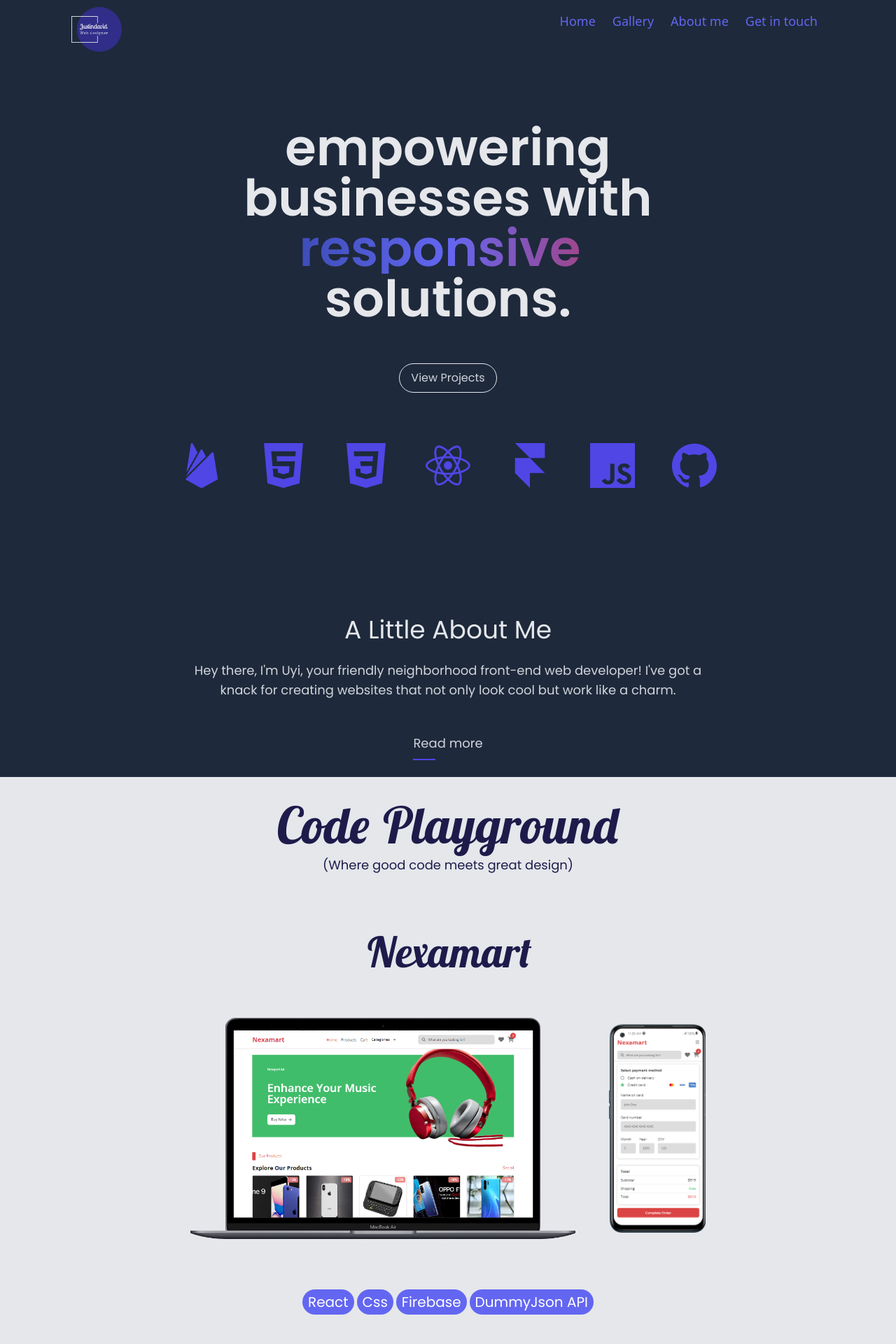
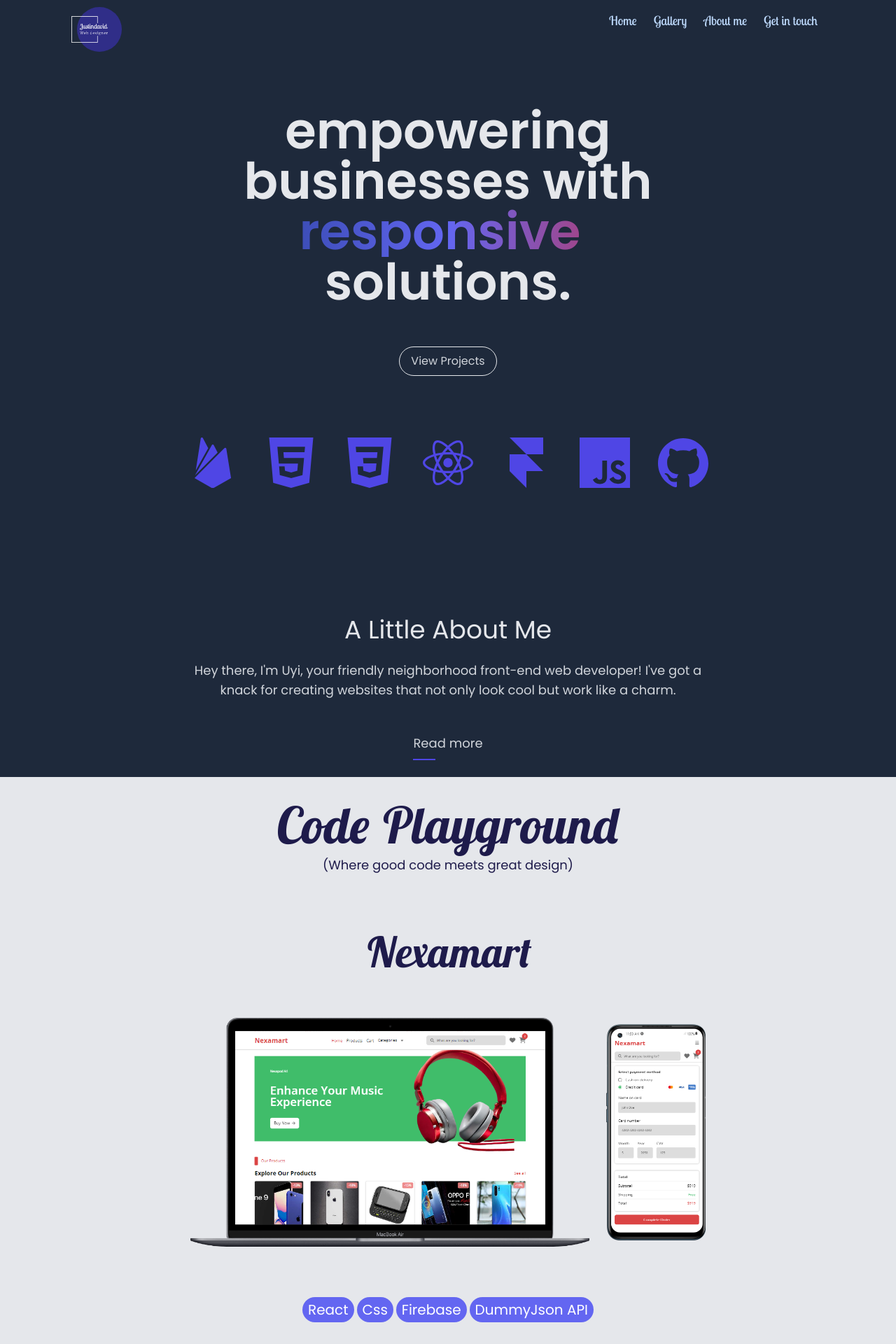
Before and after one commit to Uyimolo/my-react-portfolio, a React (Vite) app: page / in a window 1280 px wide. Shown: the top 1920 px of the page at 70% size. Built offline with nearby package versions, Linux system fonts and the light colour scheme.

Commit message:
small changes

```diff
--- a/src/components/About.jsx
+++ b/src/components/About.jsx
@@ -11,7 +11,7 @@ const About = () => {
           A Little About Me
         </h2>
 
-        <p className='text-gray-300 font-Poppins md:max-w-2xl leading- text-center md:mx-auto lg:max-w-3xl lg:text-lg '>
+        <p className='text-gray-300 font-Poppins mx-auto w-[90%] max-w-[35rem] md:max-w-2xl leading- text-center  lg:max-w-3xl lg:text-lg '>
           {`Hey there, I'm Uyi, your friendly neighborhood front-end web developer! I've got a knack for creating websites that not only look cool but work like a charm. `}
         </p>
 
--- a/src/components/Header.jsx
+++ b/src/components/Header.jsx
@@ -39,7 +39,7 @@ const Header = ({ navActive, setNavActive }) => {
         alt='menu button'
         className={` ${
           navActive ? 'rotate-90' : 'rotate-0'
-        } cursor-pointer transition-transform duration-300 z-20 lg:hidden self-center`}
+        } bg-slate-800 p-2 rounded cursor-pointer transition-transform duration-300 z-20 lg:hidden self-center`}
         onClick={() => {
           setNavActive(!navActive);
         }}
--- a/src/components/Hero.jsx
+++ b/src/components/Hero.jsx
@@ -24,9 +24,9 @@ const Hero = () => {
       variants={containerVariant}
       initial='start'
       animate='end'
-      className=' flex h-screen bg-blak relative flex-col py-[2rem] space-y-6 px-6 items-center justify-center lg:pt-20'>
+      className=' flex min-h-screen bg-blak relative flex-col py-[3.5rem] space-y-6 px-6 items-center justify-center lg:pt-20'>
       {/* TypewriterHome handles typewriter effect on homepage lol */}
-      <h1 className='text-[2.5em]  leading-[1.1] text-gray-200 font-semibold font-Poppins max-w-sm mt-6  mb-8 md:text-7xl md:max-w-lg md:mb-8 md:max-w-lg md:mx-auto text-center lg:max-w-3xl  lg:text-7xl '>
+      <h1 className='text-[2.5em]  leading-[1.2] text-gray-200 font-semibold font-Poppins max-w-sm mt-6  mb-8 md:text-7xl md:max-w-lg md:mb-8 md:max-w-lg md:mx-auto text-center lg:max-w-3xl  lg:text-7xl '>
         empowering businesses with <TypewriterHome />
         solutions.
       </h1>
--- a/src/components/Nav.jsx
+++ b/src/components/Nav.jsx
@@ -1,7 +1,7 @@
-import { PropTypes } from "prop-types";
-import { motion } from "framer-motion";
-import { useMediaQuery } from "react-responsive";
-import NavItems from "./NavItems";
+/* eslint-disable react/prop-types */
+import { motion } from 'framer-motion';
+import { useMediaQuery } from 'react-responsive';
+import NavItems from './NavItems';
 
 const Nav = ({ navActive, setNavActive }) => {
   const isDesktop = useMediaQuery({ minWidth: 1024 });
@@ -20,20 +20,22 @@ const Nav = ({ navActive, setNavActive }) => {
         open: {
           y: 0,
           transition: {
-            when: "beforeChildren",
+            when: 'beforeChildren',
             duration: 0.5,
             staggerChildren: 0.2,
             // type: "spring"
           },
         },
         closed: {
-          y: "-110%",
+          y: '-110%',
           transition: {
+            when: 'afterChildren',
             duration: 0.5,
+            // staggerChildren: 0.1,
           },
         },
       };
-  // conditionally set and remove animations for mobile and desktop views
+
   const navItemsVariants = isDesktop
     ? {
         open: {
@@ -53,27 +55,27 @@ const Nav = ({ navActive, setNavActive }) => {
 
         closed: {
           opacity: 0,
+
           // x: "100%"
         },
       };
 
   const navItems = [
-    { text: "Home", link: "/" },
-    { text: "Gallery", link: "projects" },
-    { text: "About me", link: "about" },
-    { text: "Get in touch", link: "contact" },
+    { text: 'Home', link: '/' },
+    { text: 'Gallery', link: 'projects' },
+    { text: 'About me', link: 'about' },
+    { text: 'Get in touch', link: 'contact' },
   ];
 
   return (
     <motion.nav
-      animate={navActive ? "open" : "closed"}
+      animate={navActive ? 'open' : 'closed'}
       variants={navVariants}
       initial={false}
-      className={`flex flex-col absolute justify-center space-y-6 items-center left-0 top-0 right-0 mx-auto bg-slate-900 border-b-2 w-full h-screen z-20  lg:justify-right lg:relative lg:flex-row lg:shadow-none lg:pr-16 lg:py-0 lg:h-auto lg:bg-transparent lg:w-fit lg:items-center lg:space-y-0 lg:space-x-6 lg:mx-0 lg:border-none xl:pr-0`}
-    >
+      className={`flex flex-col absolute justify-center space-y-6 items-center left-0 top-0 right-0 mx-auto bg-slate-900 border-b-2 w-full h-screen z-20  lg:justify-right lg:relative lg:flex-row lg:shadow-none lg:pr-16 lg:py-0 lg:h-auto lg:bg-transparent lg:w-fit lg:items-center lg:space-y-0 lg:space-x-6 lg:mx-0 lg:border-none xl:pr-0`}>
       {/* iterate over navItems and display each nav and icon */}
       {navItems.map((navItem, index) => (
-        <motion.div key={index} variants={navItemsVariants} className="">
+        <motion.div key={index} variants={navItemsVariants} className=''>
           <NavItems setNavActive={setNavActive} navItem={navItem} />
         </motion.div>
       ))}
@@ -81,9 +83,4 @@ const Nav = ({ navActive, setNavActive }) => {
   );
 };
 
-Nav.propTypes = {
-  navActive: PropTypes.bool,
-  setNavActive: PropTypes.func.isRequired,
-};
-
 export default Nav;
--- a/src/components/NavItems.jsx
+++ b/src/components/NavItems.jsx
@@ -13,7 +13,7 @@ const NavItems = ({ navItem, setNavActive,  }) => {
       <Link
         onClick={() => setNavActive(false)}
         to={navItem.link}
-        className="text-indigo-500 w-fit text-3xl transition-all duration-900 ease-in-out  lg:text-lg lg:hover:bg-transparent lg:my-0 hover:border-b-2 border-indigo-600  lg:w-fit"
+        className="text-blue-200 font-Lobster w-fit text-7xl md:text-9xl transition-all duration-900 ease-in-out  lg:text-lg lg:hover:bg-transparent lg:my-0 hover:border-b-2 border-indigo-600  lg:w-fit"
       >
         {navItem.text}
       </Link>
--- a/src/components/Project.jsx
+++ b/src/components/Project.jsx
@@ -4,7 +4,7 @@ import Slide from './Slide';
 const Project = ({ project }) => {
   return (
     <div>
-      <Slide slideClass='group flex space-y-12 flex-col mx-auto items-center justify-center '>
+      <Slide slideClass='group flex space-y-12 flex-col mx-auto items-center justify-center'>
         <div>
           <h1
             className={`text-6xl font-Lobster text-center italic font-bold text-indigo-950 md:text-8xl lg:text-6xl`}>
@@ -14,7 +14,7 @@ const Project = ({ project }) => {
         {/*  */}
         <div className='space-y-12'>
           <div
-            className={`relative flex flex-col items-center justify-center p-4 gap-12 md:max-w-2xl lg:flex-row xl:max-w-3xl 2xl:max-w-6xl`}>
+            className={`relative flex flex-col items-center justify-center p-4 space-y-6 md:max-w-2xl lg:flex-row lg:space-y-0 lg:space-x-6 xl:max-w-3xl 2xl:max-w-6xl`}>
             <Slide
               slideClass='mx-auto rounded-md w-full md:w-[80%]'
               slideVariants={{
@@ -36,7 +36,7 @@ const Project = ({ project }) => {
             </Slide>
 
             <Slide
-              slideClass='w-[30%] md:w-[20%]'
+              slideClass='w-[25%] md:w-[20%]'
               slideVariants={{
                 hidden: { x: 100 },
                 visible: {
@@ -57,12 +57,12 @@ const Project = ({ project }) => {
             </Slide>
           </div>
 
-          <div className='flex flex-col py-2 space-y-4 px-4 justify-between items-center '>
-            <div className='flex flex-wrap items-center space-x-1 pb-4 '>
+          <div className=''>
+            <div className='flex flex-wrap items-center justify-center space-x-1 pb-4 '>
               {project.technologies.map((tech, index) => (
                 <p
                   key={index}
-                  className='px-2 py-1 text-sm font-Poppins bg-indigo-500 rounded-full text-white text-center md:text-xl'>
+                  className='px-2 py-1 text-sm font-Poppins bg-indigo-500 rounded-full text-white text-center mt-2 md:text-xl'>
                   {tech}
                 </p>
               ))}
--- a/src/components/TechStack.jsx
+++ b/src/components/TechStack.jsx
@@ -23,10 +23,10 @@ const TechStack = () => {
     },
   };
 
-  const iconStyle = "text-indigo-600 text-[2em] md:text-[2.8em] xl:text-[4em]";
+  const iconStyle = "text-indigo-600 mt-4 text-[2.3em] md:text-[3.5em] xl:text-[4.5em]";
   return (
-    <div className="md:px-16">
-      <div className="flex w-full justify-between sm:space-x-6 md:max-w-3xl md:mx-auto lg:space-x-10">
+    <div className="md:px-16 ">
+      <div className="flex flex-wrap w-full justify-center space-x-2 md:mx-auto md:space-x-6 lg:space-x-10">
         <motion.div className="" variants={childVariant}>
           <SiFirebase className={iconStyle} />
         </motion.div>
--- a/src/layouts/RootLayout.jsx
+++ b/src/layouts/RootLayout.jsx
@@ -42,7 +42,7 @@ const RootLayout = () => {
           animate={{
             x: x + 10,
             y: y + 10,
-            transition: { duration:1, ease: 'backInOut' },
+            transition: { duration:2, ease: 'backInOut' },
           }}
           className='z-30'
           style={{
```
